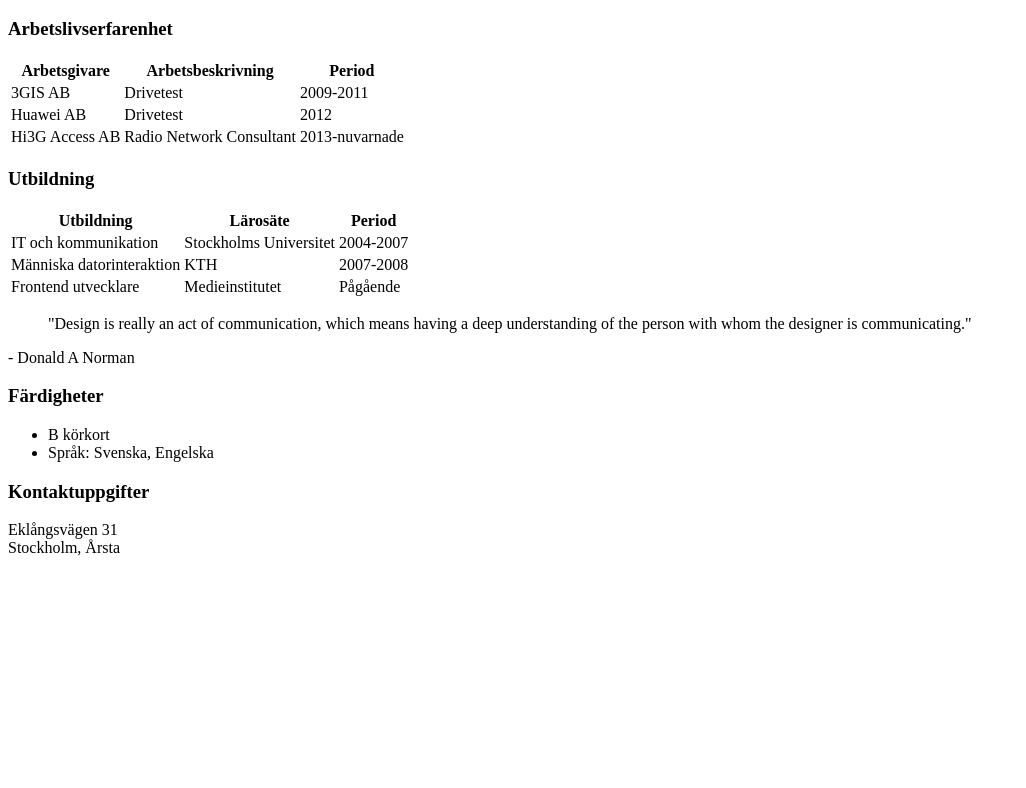
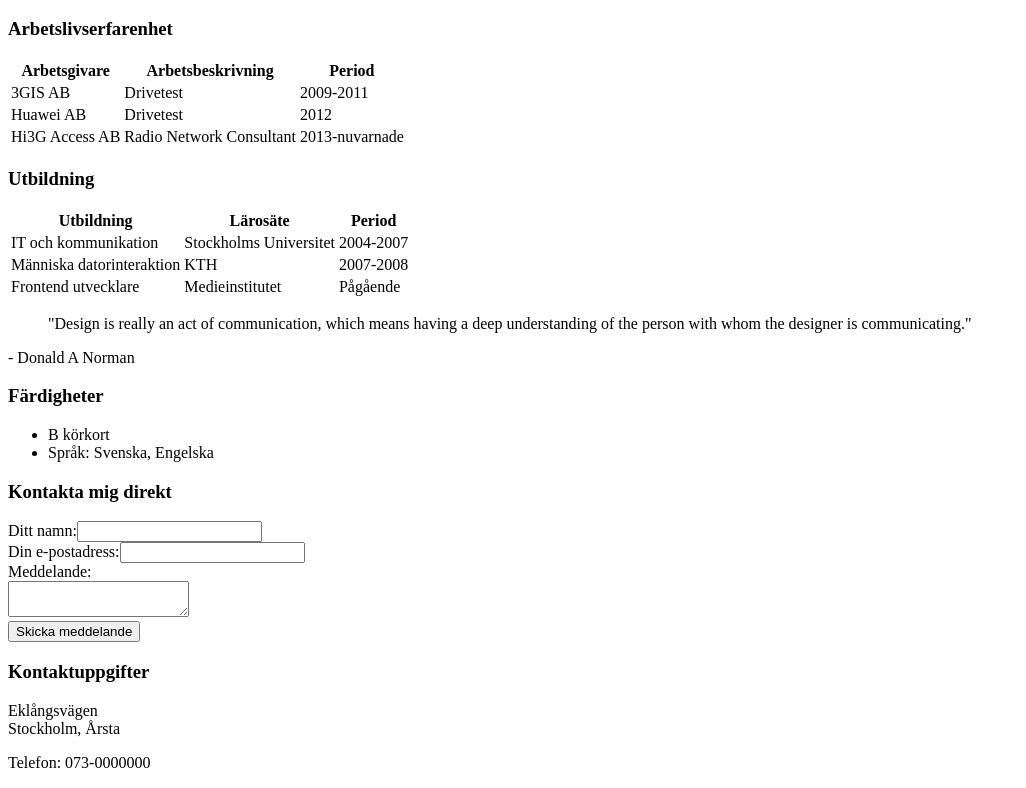
Before and after one commit to M-Lenvik/CV-first-html-project, a plain HTML site: page index.html in a window 1280 px wide. Shown: the part 149-937 px from the top of the page, without its empty margins (0-1026 px from the left). Before the commit the page ends 800 px from the top, so only its background shows below. Drawn offline with Linux system fonts and the light colour scheme.

Commit message:
lagt till kontaktuppgifter i section

```diff
--- a/index.html
+++ b/index.html
@@ -80,10 +80,23 @@
           </ul>
     </aside>
 
+    <section>
+        <h3>Kontakta mig direkt</h3>
+        <form>
+            Ditt namn:<input type="text"/><br>
+            Din e-postadress:<input type="text"/><br>
+            Meddelande:<br>
+            <textarea name="meddelande"></textarea> <br>
+            <button>Skicka meddelande</button>
+            </form>
+    </section>
+
     <footer>
         <h3>Kontaktuppgifter</h3>
-        <adress>Eklångsvägen 31</br>
+        <adress>Eklångsvägen</br>
         Stockholm, Årsta</adress>
+        <p>Telefon: 073-0000000</p>
+
     </footer>
 </body>
 </html>
```
Also changed, not shown: marie.jpg (added).
